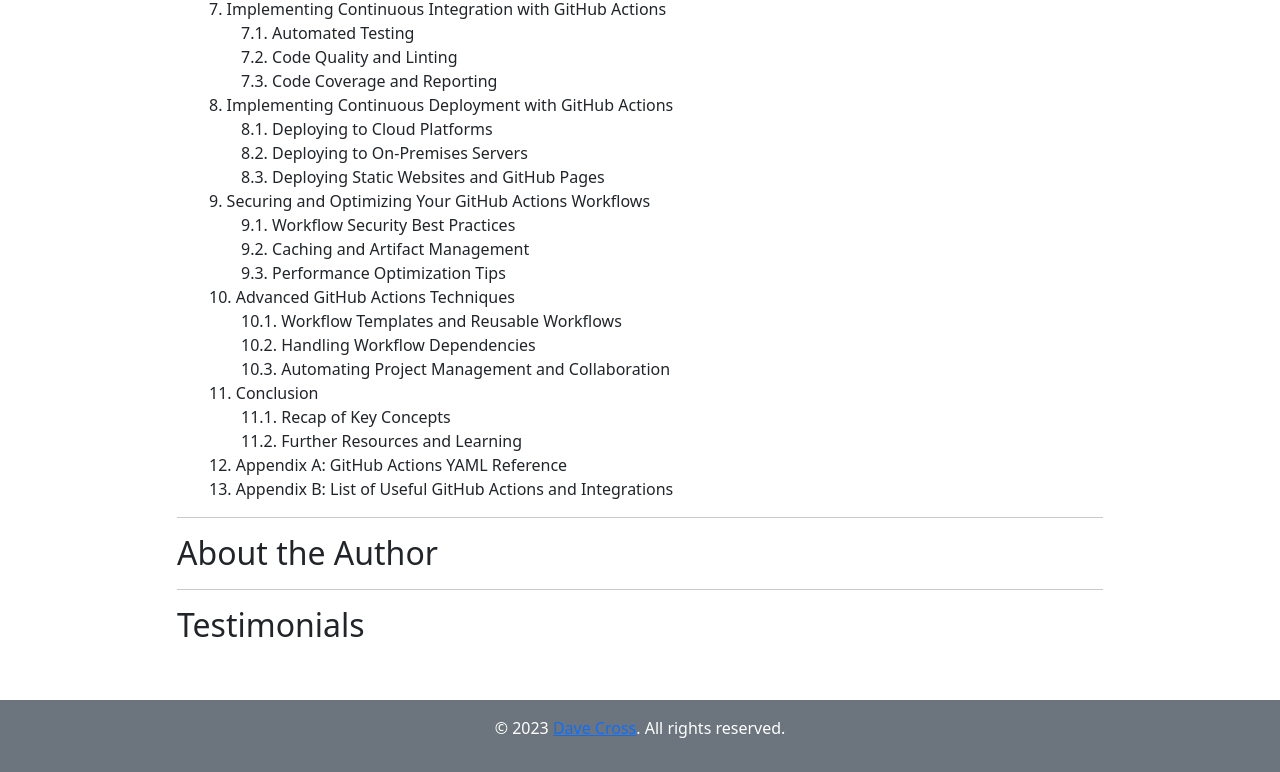
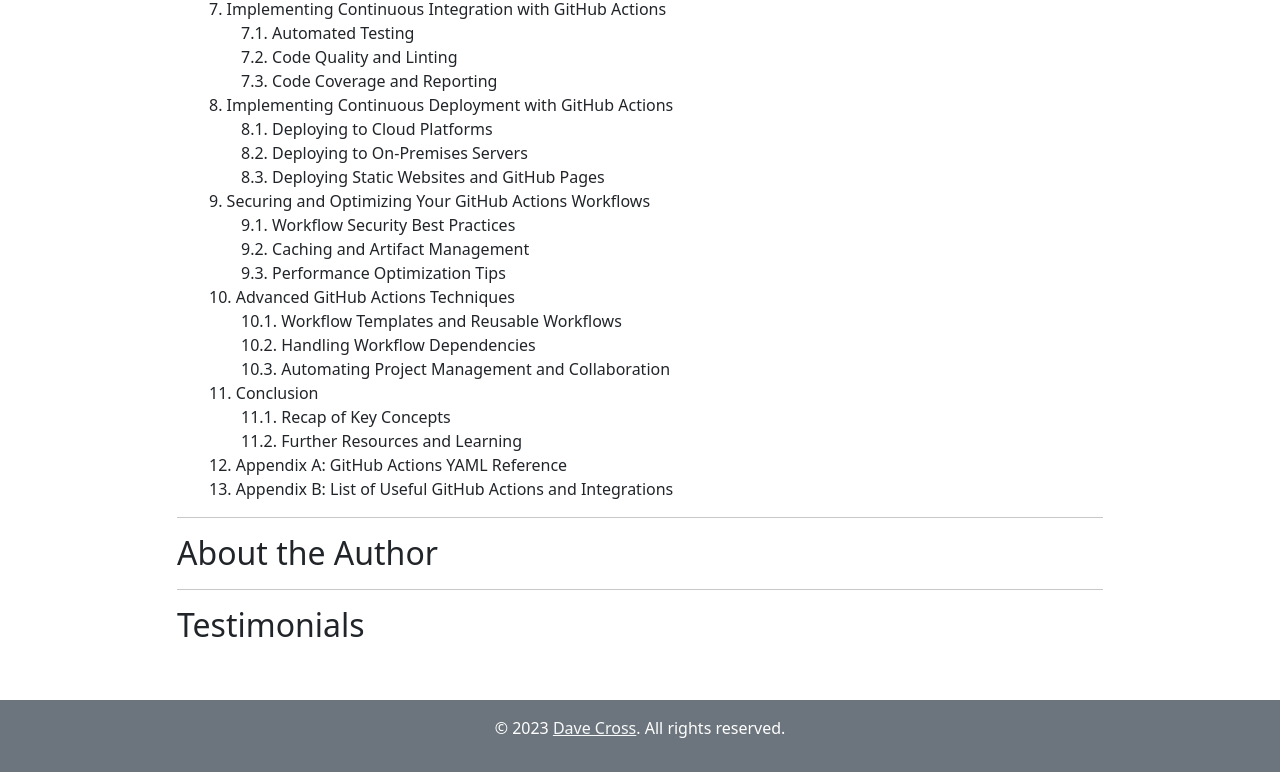
Before and after one commit to davorg/github-actions-web, a plain HTML site: page docs/index.html in a window 1280 px wide. Shown: the part 1610-2382 px from the top of the page. Drawn offline with nearby package versions, Linux system fonts and the light colour scheme.

Commit message:
Fix link colour

```diff
--- a/docs/index.html
+++ b/docs/index.html
@@ -153,7 +153,7 @@ ol.toc li:before {
     </main>
 
     <footer class="bg-secondary text-white text-center py-3">
-        <p>&copy; 2023 <a href="https://twitter.com/davorg">Dave Cross</a>. All rights reserved.</p>
+        <p>&copy; 2023 <a href="https://twitter.com/davorg" class="link-light">Dave Cross</a>. All rights reserved.</p>
     </footer>
 
     <script src="https://cdn.jsdelivr.net/npm/@popperjs/core@2.11.6/dist/umd/popper.min.js"></script>
```
